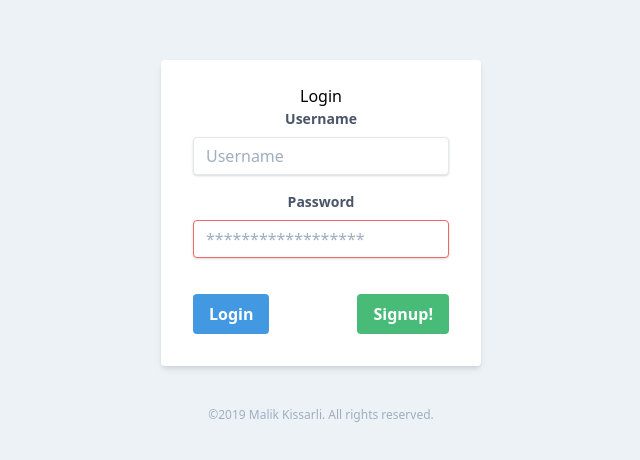
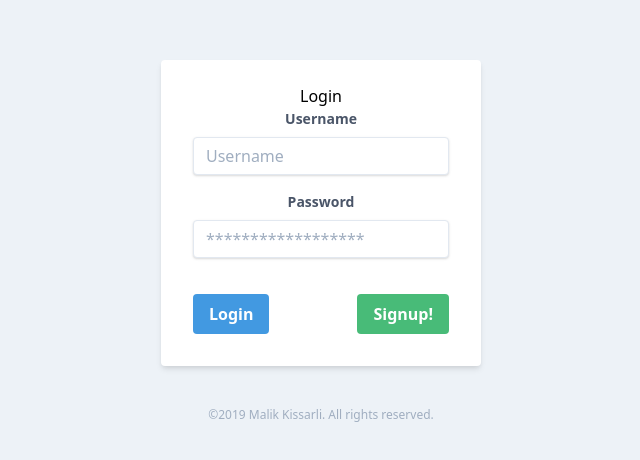
Before and after one commit to mkissarli/vue-todo, a Vue app: page /login in a window 1280 px wide. Shown: the top 460 px of the page, without its empty margins (319-959 px from the left). Built offline with nearby package versions, Linux system fonts and the light colour scheme; no server answers.

Commit message:
Readme updates.

```diff
--- a/src/views/Login.vue
+++ b/src/views/Login.vue
@@ -18,7 +18,7 @@
         <label class="block text-gray-700 text-sm font-bold mb-2" for="password">Password</label>
         <input
           class="shadow appearance-none border rounded w-full py-2 px-3 text-gray-700 mb-3 leading-tight focus:outline-none focus:shadow-outline"
-          v-bind:class="{ 'border-red-500': (!noPassword || !errorLoggingIn || !errorSigningUp) }"
+          v-bind:class="{ 'border-red-500': (noPassword || errorLoggingIn || errorSigningUp) }"
           id="password"
           type="password"
           placeholder="******************"
```
Also changed, not shown: demo.gif (added), 1 other file (tests, documents, lock files or other folders).
